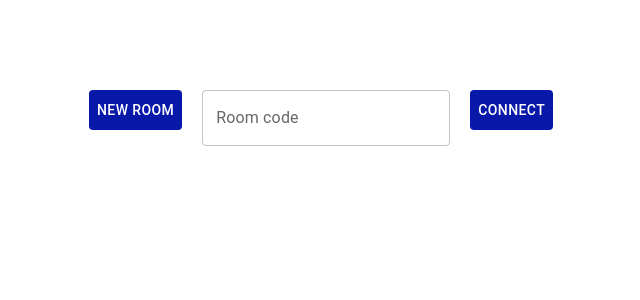
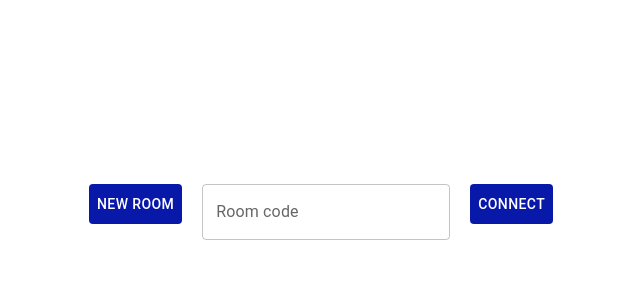
Before and after one commit to Yarzik7/meet-stream, a Next.js app: page / in a window 1280 px wide. Shown: the top 300 px of the page, without its empty margins (275-915 px from the left). Built offline with nearby package versions, Linux system fonts and the light colour scheme.

Commit message:
Adding head to header

```diff
--- a/src/layout/Header/Header.jsx
+++ b/src/layout/Header/Header.jsx
@@ -1,7 +1,13 @@
-import React from "react";
+import { Typography } from "@mui/material";
 
 const Header = () => {
-  return <header>Header</header>;
+  return (
+    <header>
+      <Typography variant="h1" align="center">
+        MeetStream
+      </Typography>
+    </header>
+  );
 };
 
 export default Header;
--- a/src/sections/CreateRoomSection/CreateRoomSection.tsx
+++ b/src/sections/CreateRoomSection/CreateRoomSection.tsx
@@ -1,9 +1,9 @@
 "use client";
 import React from "react";
+import { Typography, Box } from "@mui/material";
 import SectionWithContainer from "@/components/Section/SectionWithContainer/SectionWithContainer";
-import { Typography, Box } from "@mui/material";
+import CustomButton from "@/components/CustomButton/CustomButton";
 import Input from "@/components/Input/Input";
-import CustomButton from "@/components/CustomButton/CustomButton";
 
 const CreateRoomSection = () => {
   const onCreateNewRoom = (): void => {
```
